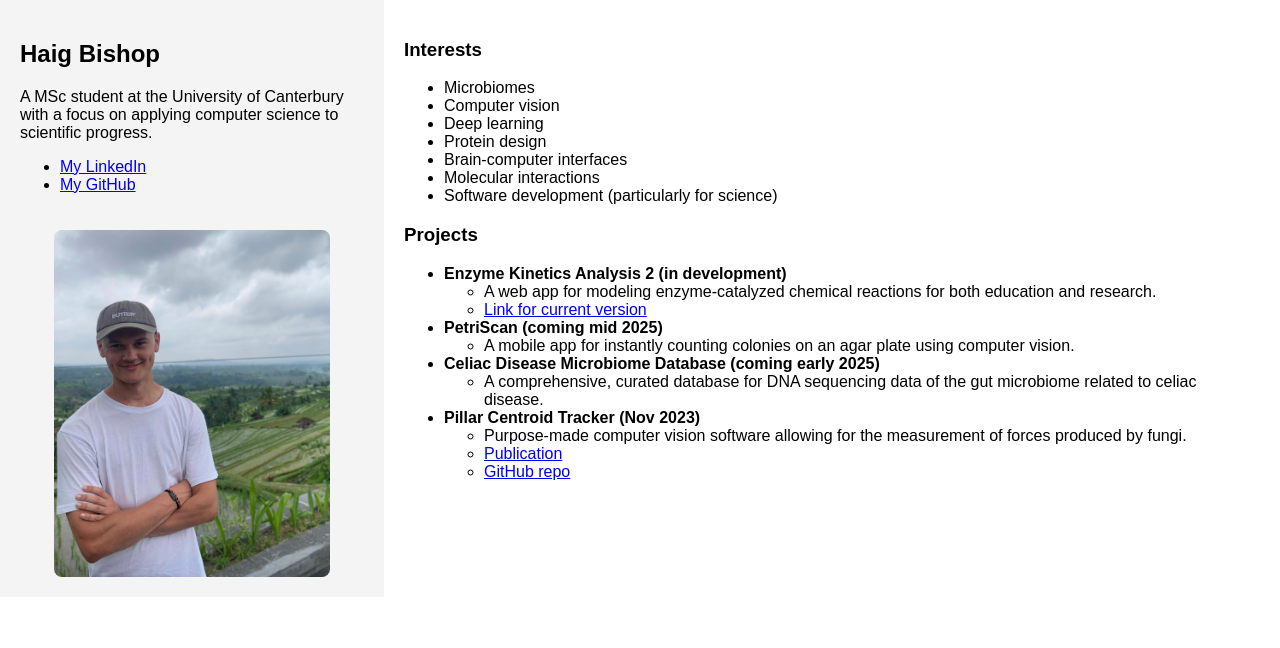
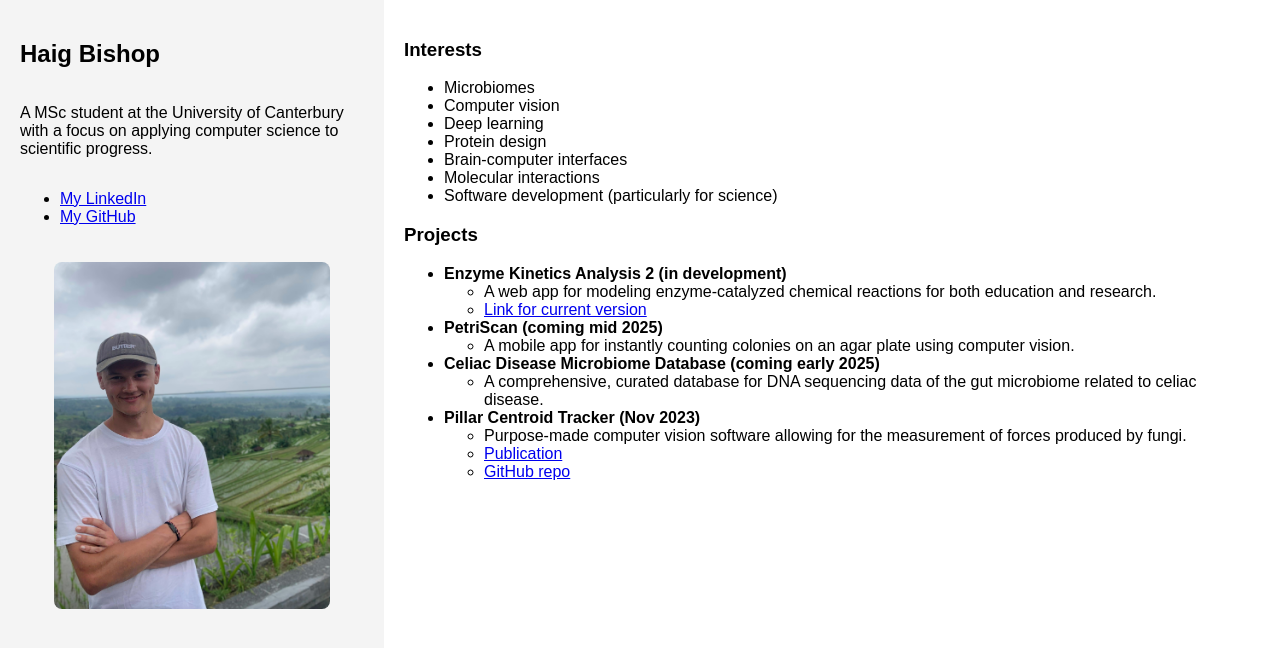
Before and after one commit to HaigBishop/HaigBishop.github.io, a Jekyll site: the page built from index.md, in a window 1280 px wide. Shown: the top 648 px of the page. Built offline with Jekyll 4.4.1, drawn with Linux system fonts in a browser that asks for light colours.

Commit message:
Update custom.css

```diff
--- a/assets/css/custom.css
+++ b/assets/css/custom.css
@@ -1,14 +1,19 @@
 /* Flex container to align side panel and main content */
 .container {
   display: flex;
+  flex-direction: row; /* Ensure side-by-side layout */
+  min-height: 100vh; /* Make sure it takes the full viewport height */
 }
 
 /* Side panel styles */
 .side-panel {
   width: 30%;
-  background-color: #f4f4f4;
+  background-color: #f4f4f4; /* Add background color to side panel */
   padding: 20px;
   box-sizing: border-box;
+  display: flex;
+  flex-direction: column; /* Stack items vertically */
+  justify-content: flex-start; /* Align content to the top */
 }
 
 /* Main content styles */
@@ -16,6 +21,8 @@
   width: 70%;
   padding: 20px;
   box-sizing: border-box;
+  background-color: #ffffff; /* Add a white background to separate it from the side panel */
+  overflow: auto; /* Add scrolling if content overflows */
 }
 
 /* Portrait container styles */
@@ -38,4 +45,5 @@ body {
   font-family: Arial, sans-serif;
   margin: 0;
   padding: 0;
+  overflow-x: hidden; /* Prevent horizontal scrolling */
 }
```
